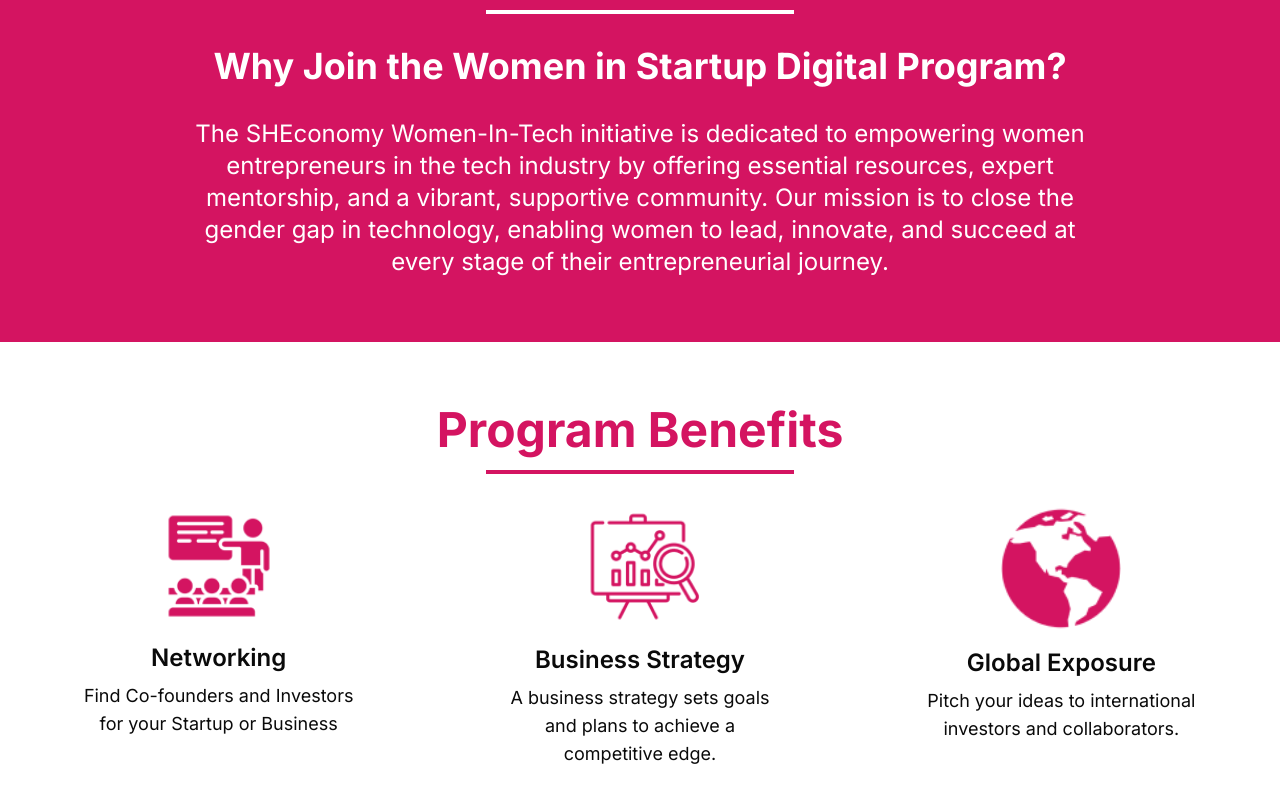
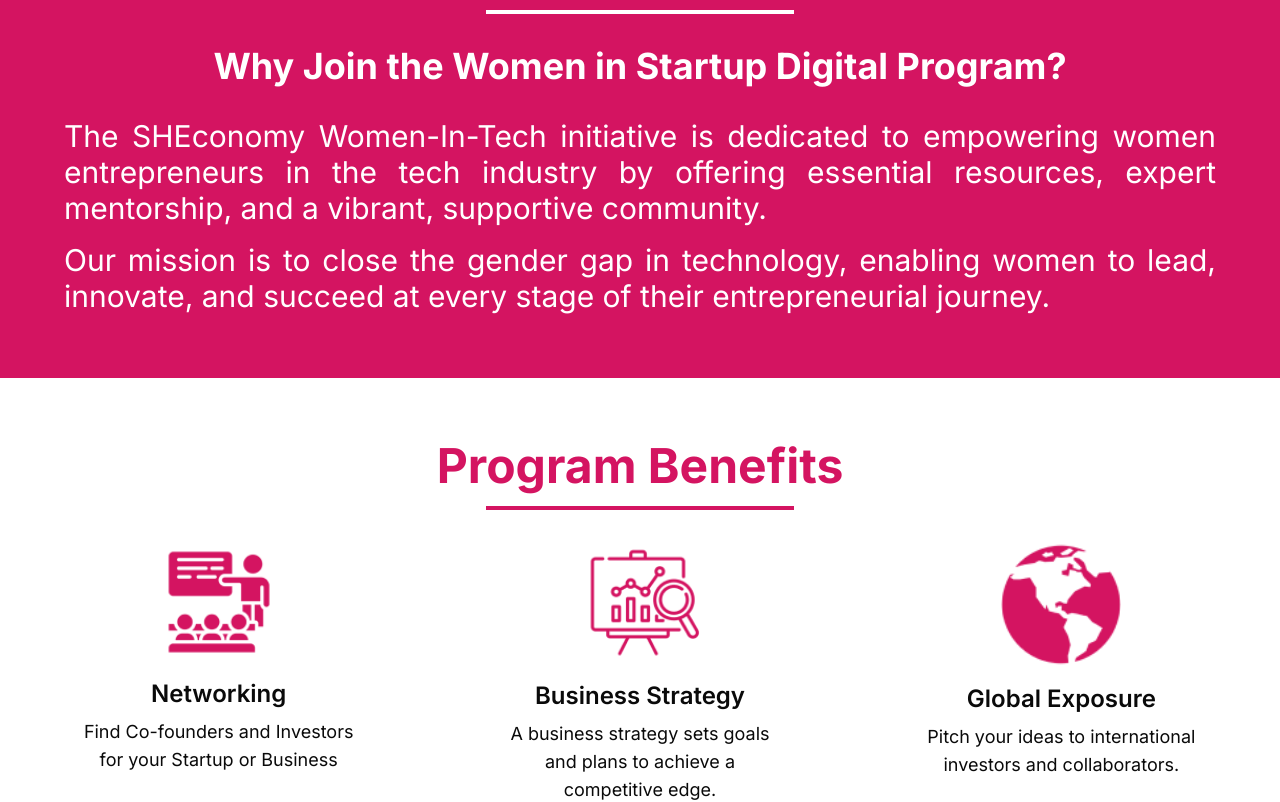
Before and after one commit to Rewati123/Sheconomy-Page, a Next.js app: page / in a window 1280 px wide. Shown: the part 707-1509 px from the top of the page. Built offline with nearby package versions, Linux system fonts and the light colour scheme.

Commit message:
text update

```diff
--- a/components/About.tsx
+++ b/components/About.tsx
@@ -15,9 +15,18 @@
         </h3>
 
         {/* Paragraph Section */}
-        <p className="text-xl sm:text-2xl max-w-4xl mx-auto">
-          The SHEconomy Women-In-Tech initiative is dedicated to empowering women entrepreneurs in the tech industry by offering essential resources, expert mentorship, and a vibrant, supportive community. Our mission is to close the gender gap in technology, enabling women to lead, innovate, and succeed at every stage of their entrepreneurial journey.
-        </p>
+        <div className="max-w-6xl mx-auto">
+          <p className="text-2xl sm:text-3xl leading-relaxed mt-4 text-justify">
+            The SHEconomy Women-In-Tech initiative is dedicated to empowering
+            women entrepreneurs in the tech industry by offering essential
+            resources, expert mentorship, and a vibrant, supportive community.
+          </p>
+          <p className="text-2xl sm:text-3xl leading-relaxed mt-4 text-justify">
+            Our mission is to close the gender gap in technology, enabling
+            women to lead, innovate, and succeed at every stage of their
+            entrepreneurial journey.
+          </p>
+        </div>
       </div>
     </section>
   );
--- a/components/Timeline.tsx
+++ b/components/Timeline.tsx
@@ -10,17 +10,27 @@
   return (
     <section id="timeline" className="py-16 bg-white px-6 sm:px-8 lg:px-12">
       <div className="container mx-auto">
+        {/* Heading Section */}
         <h2 className="text-3xl sm:text-4xl lg:text-5xl font-bold text-center text-[#D41461] mb-3">
           Application Process & Timeline
         </h2>
 
+        {/* Line Under the Heading */}
         <div className="border-b-4 border-[#D41461] w-1/2 sm:w-1/3 mx-auto mb-8"></div>
-        <p className="text-lg sm:text-xl lg:text-2xl max-w-4xl mx-auto text-center mb-12">
-          Getting started with the Women in Digital Startup Program is simple! Submit your application online by 10th Jan, 2025.
-          Our team will review submissions and shortlist candidates based on their vision, innovation, and potential. The program kicks off on 29th Dec, 2024, with engaging workshops, mentorship sessions, and hands-on support.
-        </p>
 
-        <Card className="bg-gray-100 duration-300 relative rounded-2xl">
+        {/* Paragraphs Section */}
+        <div className="max-w-6xl mx-auto">
+  <p className="text-xl sm:text-2xl lg:text-3xl leading-relaxed mt-4 text-justify">
+    Getting started with the Women in Digital Startup Program is simple! Submit your application online by 10th Jan, 2025.
+  </p>
+  <p className="text-xl sm:text-2xl lg:text-3xl leading-relaxed mt-4 text-justify">
+    Our team will review submissions and shortlist candidates based on their vision, innovation, and potential. The program kicks off on 29th Dec, 2024, with engaging workshops, mentorship sessions, and hands-on support.
+  </p>
+</div>
+
+
+        {/* Card with Timeline Information */}
+        <Card className="bg-gray-100 duration-300 relative rounded-2xl mt-7">
           <CardContent className="p-6 sm:p-8">
             <div className="flex flex-col sm:flex-row justify-between items-center gap-6 sm:gap-12">
               {/* Start Date Section */}
@@ -37,7 +47,7 @@
                 <img src="/start-end.png" alt="End Date Icon" className="w-16 sm:w-18 h-auto" />
                 <div>
                   <CardTitle className="text-xl sm:text-2xl lg:text-3xl font-semibold mb-2">Enrollment Ends on</CardTitle>
-                  <p className="text-lg sm:text-xl lg:text-2xl text-gray-600">10th Jan 2025</p>
+                  <p className="text-lg sm:text-xl lg:text-2xl text-gray-600">30th Jan 2025</p>
                 </div>
               </div>
 
@@ -55,6 +65,8 @@
           </CardContent>
         </Card>
       </div>
+
+      {/* Application Modal */}
       <ApplicationModal isOpen={isOpen} onClose={closeModal} />
     </section>
   )
```
